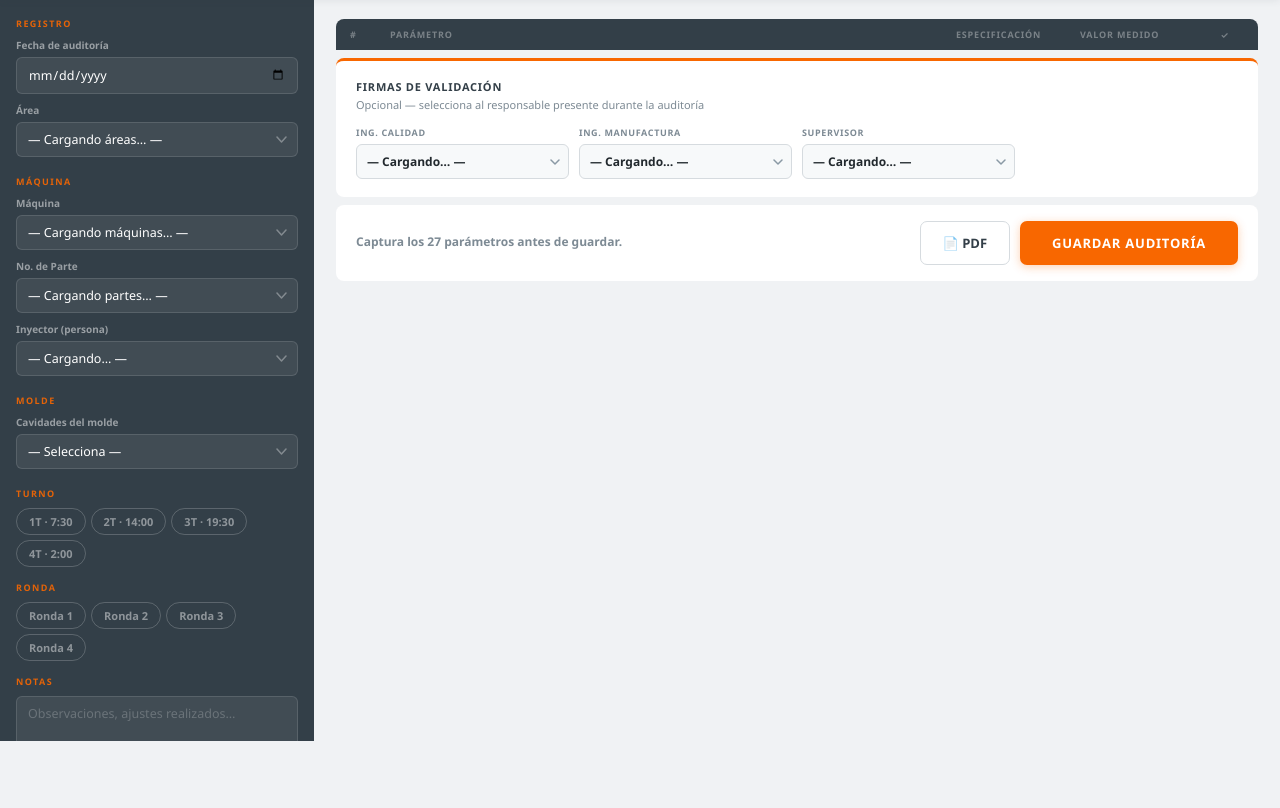
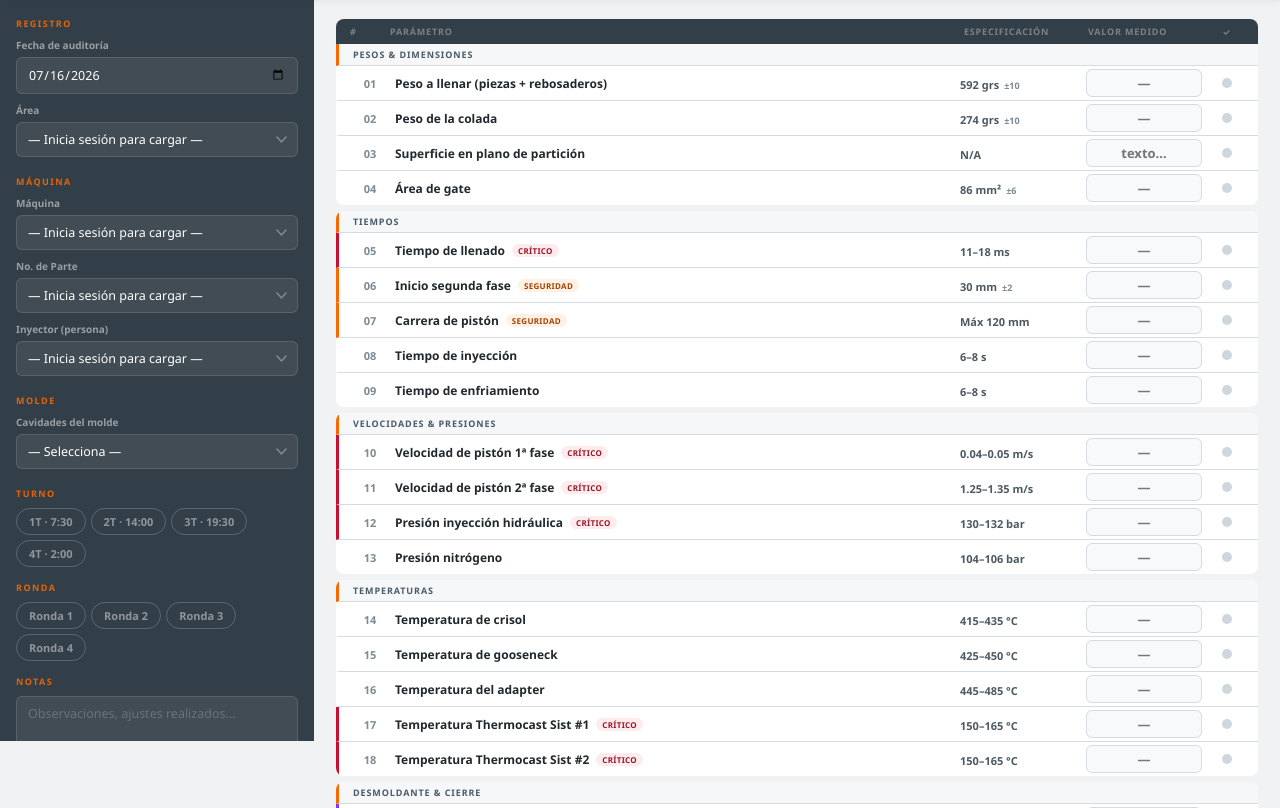
Before and after one commit to Eratiaris/form-auditoria-parametros, a plain HTML site: page index.html in a window 1280 px wide. Shown: the part 59-867 px from the top of the page. Before the commit the page ends 800 px from the top, so only its background shows below. Drawn offline with Linux system fonts and the light colour scheme.

Commit message:
Add files via upload

```diff
--- a/index.html
+++ b/index.html
@@ -165,16 +165,16 @@
 /* ── MAIN ── */
 .main { padding:20px 22px 44px; }
 
-.col-hdr { display:grid; grid-template-columns:34px 1fr 118px 120px 38px; gap:6px; padding:9px 14px; background:var(--navy); border-radius:8px 8px 0 0; }
+.col-hdr { display:grid; grid-template-columns:34px 1fr 118px 116px 34px; gap:6px; padding:6px 14px; background:var(--navy); border-radius:8px 8px 0 0; }
 .ch { font-size:9px; font-weight:700; color:rgba(255,255,255,.35); letter-spacing:.09em; text-transform:uppercase; }
 
 #params-container > .sec-card { background:var(--white); overflow:hidden; }
 #params-container > .sec-card:first-child { border-radius:0 0 8px 8px; }
 #params-container > .sec-card:not(:first-child) { border-radius:8px; margin-top:6px; }
 
-.sec-lbl { background:#F5F7F9; border-bottom:1px solid var(--border); border-left:3px solid var(--orange); padding:7px 14px; font-size:9px; font-weight:700; color:var(--navy-mid); letter-spacing:.1em; text-transform:uppercase; }
+.sec-lbl { background:#F5F7F9; border-bottom:1px solid var(--border); border-left:3px solid var(--orange); padding:4px 14px; font-size:9px; font-weight:700; color:var(--navy-mid); letter-spacing:.1em; text-transform:uppercase; }
 
-.p-row { display:grid; grid-template-columns:34px 1fr 118px 120px 38px; gap:8px; align-items:center; padding:6px 14px; border-bottom:1px solid var(--border); border-left:3px solid transparent; transition:background .1s; }
+.p-row { display:grid; grid-template-columns:34px 1fr 118px 116px 34px; gap:8px; align-items:center; padding:3px 14px; border-bottom:1px solid var(--border); border-left:3px solid transparent; transition:background .1s; }
 .p-row:last-child { border-bottom:none; }
 .p-row:hover { background:#FAFBFC; }
 .p-row.crit { border-left-color:var(--err); }
@@ -192,7 +192,7 @@
 .p-spec { font-size:11px; font-weight:600; color:var(--text-mid); line-height:1.3; }
 .p-tol { font-size:9px; font-weight:600; color:var(--text-mut); margin-left:5px; }
 
-.p-inp { width:100%; border:1.5px solid var(--border); border-radius:6px; padding:7px 8px; font-size:13px; font-weight:600; text-align:center; outline:none; font-family:inherit; background:#F7F9FA; color:var(--text); transition:all .15s; -webkit-appearance:none; }
+.p-inp { width:100%; border:1.5px solid var(--border); border-radius:6px; padding:4px 8px; font-size:13px; font-weight:600; text-align:center; outline:none; font-family:inherit; background:#F7F9FA; color:var(--text); transition:all .15s; -webkit-appearance:none; }
 .p-inp:focus { border-color:var(--orange); background:white; box-shadow:0 0 0 2.5px rgba(248,103,0,.18); }
 .p-inp.ok  { border-color:var(--ok);  background:var(--ok-bg);  color:#0D4E24; }
 .p-inp.err { border-color:var(--err); background:var(--err-bg); color:#7D0018; }
@@ -552,19 +552,17 @@
 
 async function ensureToken(interactive) {
   if (typeof msal === 'undefined') {
-    throw new Error('La librería de login (MSAL) no cargó. Revisa tu conexión a internet y recarga la página.');
+    throw new Error('La librería de login (MSAL) no cargó. Recarga la página.');
   }
   if (!msalApp) {
     msalApp = new msal.PublicClientApplication(MSAL_CONFIG);
     await msalApp.initialize();
-    // procesa respuesta de redirect si venimos de un login
     try { await msalApp.handleRedirectPromise(); } catch(e){ console.warn(e); }
   }
   let account = msalApp.getAllAccounts()[0];
-  const req = { scopes: SP_SCOPE, account };
   try {
     if (!account) throw new Error('no-account');
-    const r = await msalApp.acquireTokenSilent(req);
+    const r = await msalApp.acquireTokenSilent({ scopes: SP_SCOPE, account });
     spToken = r.accessToken;
     return spToken;
   } catch (e) {
@@ -624,6 +622,8 @@
 let spOnline = false;
 
 (async function init() {
+  // ── 1. UI SIEMPRE se dibuja primero, sin depender de nada ──
+  try {
     document.getElementById('f-fecha').value = todayLocalISO();
     renderParams();
     document.addEventListener('change', e => {
@@ -632,22 +632,62 @@
           e.target.value === '__otra__' ? 'block' : 'none';
       }
     });
-  // Intenta login silencioso al cargar (si ya hay sesión previa)
+  } catch(e) { console.error('[init UI]', e); }
+
+  // ── 2. Muestra el botón de login DE INMEDIATO ──
+  showNotConnected();
+
+  // ── 3. MSAL en segundo plano, con timeout, sin bloquear la UI ──
+  setTimeout(initMSAL, 100);
+})();
+
+async function initMSAL() {
   try {
+    if (typeof msal === 'undefined') {
+      console.warn('[MSAL] librería no disponible');
+      return;
+    }
+    msalApp = new msal.PublicClientApplication(MSAL_CONFIG);
+    // timeout de 8s para que initialize no cuelgue eternamente
+    await Promise.race([
+      (async () => {
+        await msalApp.initialize();
+        await msalApp.handleRedirectPromise();
+      })(),
+      new Promise((_, rej) => setTimeout(() => rej(new Error('timeout MSAL init')), 8000))
+    ]);
+
+    // ¿Ya hay sesión previa? intenta entrar silencioso
+    if (msalApp.getAllAccounts().length > 0) {
       await ensureToken(false);
-    spOnline = await checkSP();
-    await loadFieldMap();   // mapea Title → internal name real
-    await loadSpecs();      // trae rangos/tolerancias de la lista (si existe)
-    renderParams();         // re-render con las specs actualizadas
+      const btn = document.getElementById('btn-login');
+      if (btn) btn.remove();
+      await checkSP();
+      await loadFieldMap();
+      await loadSpecs();
+      renderParams();
       loadCatalogs();
+    }
   } catch (e) {
-    // No hay sesión: muestra botón de login
+    console.warn('[MSAL] init en segundo plano:', e.message);
+    // El botón de login ya está visible, así que el usuario puede entrar manual
+  }
+}
+
+function showNotConnected() {
   spOnline = false;
-    document.getElementById('sp-dot').className = 'sp-dot offline';
-    document.getElementById('sp-text').textContent = 'Inicia sesión';
+  const dot = document.getElementById('sp-dot');
+  const txt = document.getElementById('sp-text');
+  if (dot) dot.className = 'sp-dot offline';
+  if (txt) txt.textContent = 'Inicia sesión';
+  ['f-area','f-maquina','f-noparte','f-inyector','f-ingcalidad','f-ingmanufactura','f-supervisor'].forEach(id=>{
+    const el = document.getElementById(id);
+    if (el && el.tagName === 'SELECT') {
+      el.innerHTML = '<option value="">— Inicia sesión para cargar —</option>';
+    }
+  });
   showLoginButton();
 }
-})();
 
 function showLoginButton() {
   const nav = document.querySelector('.nav-sp');
@@ -1097,9 +1137,6 @@
 }
 
 // ═══════════════════════════════════════════════════
-//  TOAST + RESET
-// ═══════════════════════════════════════════════════
-// ═══════════════════════════════════════════════════
 //  EMITIR PDF (impresión nativa del navegador)
 // ═══════════════════════════════════════════════════
 function emitirPDF() {
@@ -1131,7 +1168,11 @@
   window.print();
 }
 
-
+// ═══════════════════════════════════════════════════
+//  TOAST
+// ═══════════════════════════════════════════════════
+let _tt;
+function showToast(msg, type = 'ok') {
   const t = document.getElementById('toast');
   t.textContent = msg;
   t.className = `toast toast-${type} show`;
```
Lines whose indentation alone changed are shown as unchanged.
